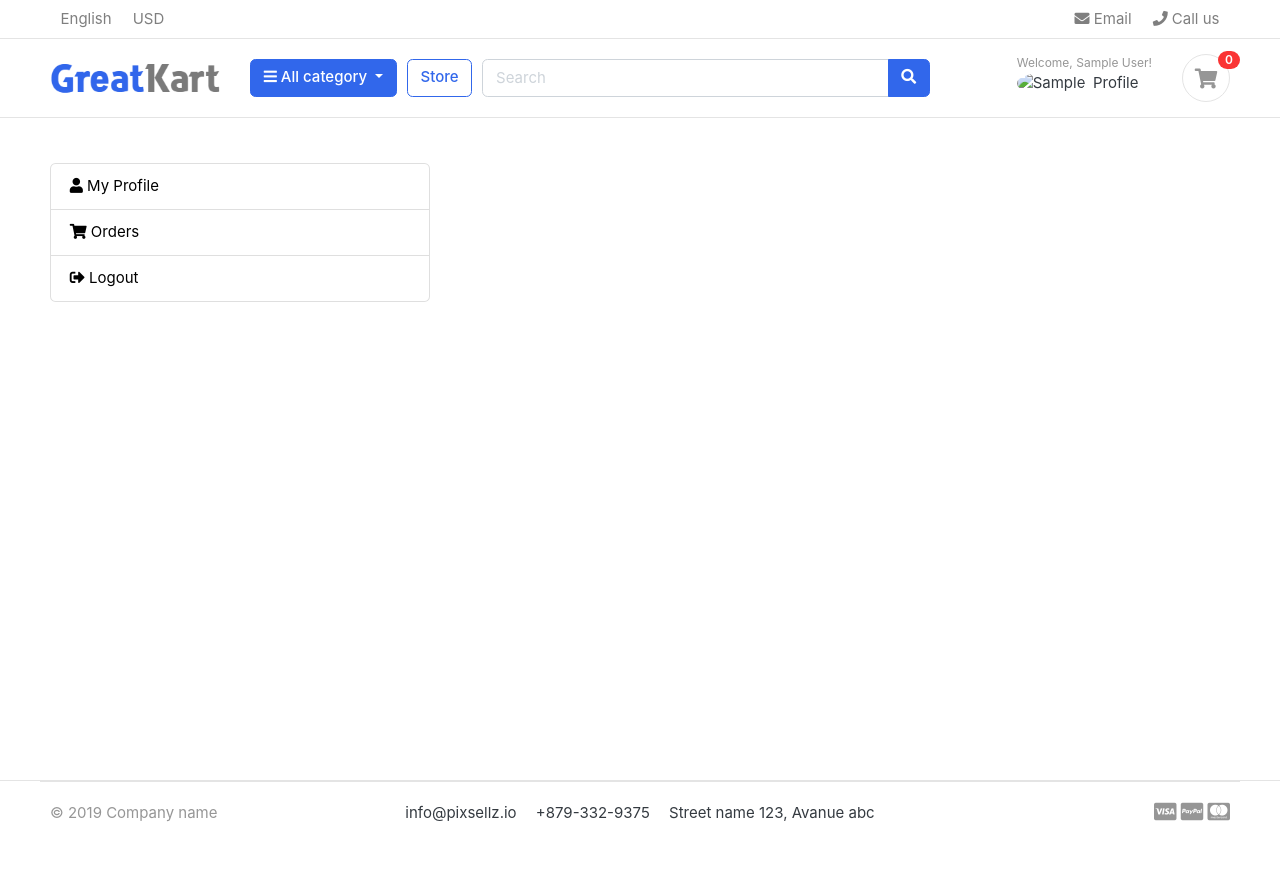
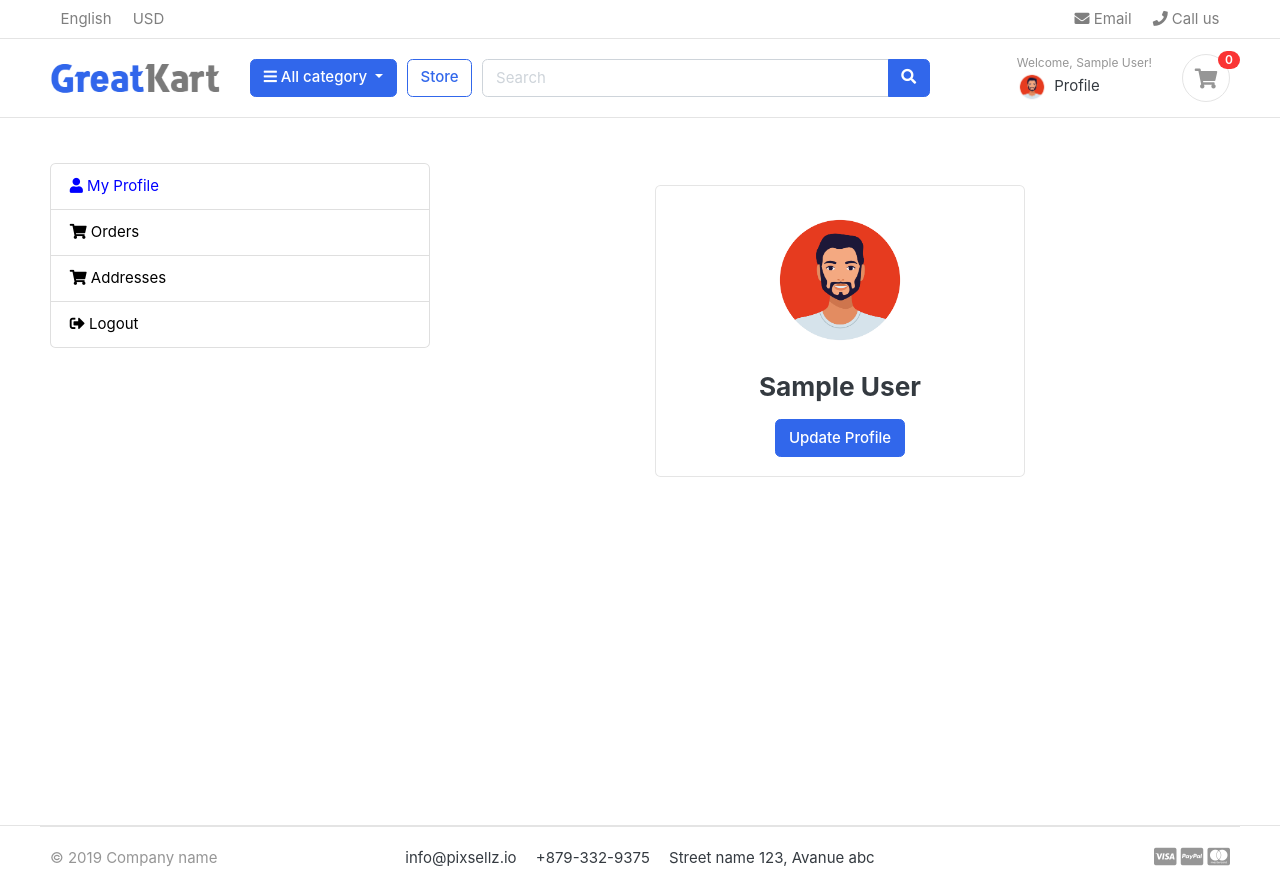
Before and after one commit to sumanbro0/greatkart, a Django app: page /me/ in a window 1280 px wide. Before the commit the page ends 822 px from the top, so only its background shows below. Run offline with Django 5.2, Linux system fonts and the light colour scheme; the visitor is signed in with stand-in values (Sample User, id 1); data comes from the database, SQL or seed files in the repository; some libraries are stand-ins or nearby versions; some web fonts are replaced.

Commit message:
done profile

```diff
--- a/core/settings.py
+++ b/core/settings.py
@@ -41,6 +41,8 @@ INSTALLED_APPS = [
     'product',
     'profiles',
     'cart',
+    'django_htmx',
+
 ]
 
 MIDDLEWARE = [
@@ -51,6 +53,7 @@ MIDDLEWARE = [
     'django.contrib.auth.middleware.AuthenticationMiddleware',
     'django.contrib.messages.middleware.MessageMiddleware',
     'django.middleware.clickjacking.XFrameOptionsMiddleware',
+    'django_htmx.middleware.HtmxMiddleware',
 ]
 
 ROOT_URLCONF = 'core.urls'
--- a/profiles/urls.py
+++ b/profiles/urls.py
@@ -7,9 +7,11 @@ urlpatterns = [
     path('signup/', views.signup_view, name='signup'),
     path('login/', views.login_view, name='login'),
     path('logout/', views.logout_view, name='logout'),
-    path('profile/update/', views.update_profile, name='update_profile'),
+    path('update_profile/', views.update_profile, name='update_profile'),
+
     path('profile/', views.my_profile, name='profile'),
     path("me/", views.me, name="me"),
     path("orders/", views.orders, name="orders"),
     path("address/", views.add_address, name="address"),
+    path("address/<int:pk>/", views.delete_address, name="delete_address"),
 ]
--- a/profiles/views.py
+++ b/profiles/views.py
@@ -1,14 +1,14 @@
 from django.contrib import messages
 from django.contrib.auth import authenticate, login, logout
+from django.http import HttpResponse, JsonResponse
 from django.shortcuts import render,redirect
 from django.contrib.auth.models import User
 from django.contrib.auth.password_validation import validate_password
 from django.core.exceptions import ValidationError
-
-from core import settings
+from django.template.loader import render_to_string
+from .models import Address, Profile
+from django.contrib.auth.decorators import login_required
 from .forms import ProfileForm
-from .models import Profile
-from django.contrib.auth.decorators import login_required
 
 # Create your views here.
 def index(request):
@@ -63,26 +63,19 @@ def logout_view(request):
     messages.success(request, 'You have successfully logged out.')
     return redirect('home')
 
-@login_required
+
+
 def update_profile(request):
-
-    try:
-        profile = request.user.profile
-    except Profile.DoesNotExist:
-        profile = Profile(user=request.user)
-        profile.full_name=request.user.first_name + ' ' + request.user.last_name
     if request.method == 'POST':
-        form = ProfileForm(request.POST, request.FILES, instance=profile)
-        if form.is_valid():
-            form.save()
-            messages.success(request, 'Your profile has been updated.')
-            return redirect('me')
-        else:
-            print(form.errors.as_text())
-            messages.error(request, 'Please correct the error below.' + form.errors.as_text())
-    else:
-        form = ProfileForm(instance=profile)
-    return render(request, 'update_profile.html', {'form': form})
+        profile = Profile.objects.get(user=request.user)
+        avatar = request.FILES.get('avatar')
+        if avatar:
+            profile.avatar = avatar
+        profile.full_name = request.POST.get('full_name')
+        profile.bio = request.POST.get('bio')
+        profile.save()
+        profile_html = render_to_string('profiles.html', {'profile': profile}, request=request)
+        return HttpResponse(profile_html)
 
 
 @login_required
@@ -103,9 +96,33 @@ def orders(request):
 def me(request):
     return render(request, 'dashboard.html')
 
+@login_required
+def add_address(request):
+    addresses = Address.objects.filter(profile__user=request.user)
+    if request.method == "POST":
+        address = request.POST.get('address')
+        city = request.POST.get('city')
+        state = request.POST.get('state')
+        country = request.POST.get('country')
+        zip_code = request.POST.get('zip_code')
+        address,created=Address.objects.get_or_create(address=address, city=city, state=state, country=country, zip_code=zip_code, profile=request.user.profile)
+        if created:
+            messages.success(request, 'Address has been added.')
+        else:
+            messages.error(request, 'Address already exists.')
+    if request.htmx:
+        html = render_to_string('add_address.html', {'addresses': addresses}, request=request)
+        return HttpResponse(html)
+    return render(request, 'add_address.html', {'addresses': addresses})
 
 @login_required
-def add_address(request):
-    if request.method=="POST":
-        pass
-    return render(request, 'add_address.html')
+def delete_address(request, pk):
+    if pk:
+        address = Address.objects.get(id=pk)
+        address.delete()
+        messages.success(request, 'Address has been deleted.')
+    if request.htmx:
+        addresses = Address.objects.filter(profile__user=request.user)
+        html = render_to_string('add_address.html', {'addresses': addresses}, request=request)
+        return HttpResponse(html)
+    return redirect('address')
--- a/templates/base.html
+++ b/templates/base.html
@@ -9,15 +9,15 @@
 	<meta name="viewport" content="width=device-width, initial-scale=1, shrink-to-fit=no" />
 
 	<title>GreatKart | One of the Biggest Online Shopping Platform</title>
-	<script src="https://unpkg.com/htmx.org@1.6.1"></script>
+	<script src="https://unpkg.com/htmx.org@1.6.1" defer></script>
 
 	<link href="{% static 'images/favicon.ico' %}" rel="shortcut icon" type="image/x-icon" />
 
 	<!-- jQuery -->
-	<script src="{% static 'js/jquery-2.0.0.min.js' %}" type="text/javascript"></script>
+	<script src="{% static 'js/jquery-2.0.0.min.js' %}" type="text/javascript" defer></script>
 
 	<!-- Bootstrap4 files-->
-	<script src="{% static 'js/bootstrap.bundle.min.js' %}" type="text/javascript"></script>
+	<script src="{% static 'js/bootstrap.bundle.min.js' %}" type="text/javascript" defer></script>
 	<link href="{% static 'css/bootstrap.css' %}" rel="stylesheet" type="text/css" />
 
 	<!-- Font awesome 5 -->
@@ -70,7 +70,7 @@
 			<div class="container">
 				<div class="row align-items-center">
 					<div class="col-lg-2 col-md-3 col-6">
-						<a href="./" class="brand-wrap">
+						<a href="{% url 'home' %}" class="brand-wrap">
 							<img class="logo" src="{% static './images/logo.png' %}" />
 						</a>
 						<!-- brand-wrap.// -->
@@ -121,9 +121,14 @@
 									{{ request.user.last_name }}!</small>
 								<div class="d-flex align-items-center">
 									<a href="{% url 'me' %}">
+										{% if request.user.profile.avatar and request.user.profile.avatar.url %}
 										<img src="{{ request.user.profile.avatar.url }}"
 											alt="{{ request.user.first_name }}" class="rounded-circle" width="30"
 											height="30" />
+										{% else %}
+										<img src="{% static 'images/suman.jpg' %}" alt="{{ request.user.first_name }}"
+											class="rounded-circle" width="30" height="30" />
+										{% endif %}
 									</a>
 									<a href="{% url 'me' %}" class="ml-2">Profile</a>
 								</div>
--- a/templates/dashboard.html
+++ b/templates/dashboard.html
@@ -3,11 +3,14 @@
 <style>
 	#content {
 		min-height: 80vh;
-		/* Adjust as needed */
 	}
 
 	.list-group-item a {
 		color: black;
+	}
+
+	.list-group-item a.active {
+		color: blue;
 	}
 </style>
 <div class="container">
@@ -16,7 +19,7 @@
 			<ul class="list-group">
 				<li class="list-group-item">
 					<a href="{% url 'profile' %}" hx-get="{% url 'profile' %}" hx-swap="innerHTML" hx-target="#content"
-						hx-boost="true" hx-replace-url="true" data-state="profile">
+						hx-trigger="click, load" hx-boost="true" hx-replace-url="true" data-state="profile">
 						<i class="fas fa-user"></i> My Profile
 					</a>
 				</li>
@@ -27,7 +30,13 @@
 					</a>
 				</li>
 				<li class="list-group-item">
-					<a href="{% url 'logout' %}">
+					<a href="{% url 'address' %}" hx-get="{% url 'address' %}" hx-swap="innerHTML" hx-target="#content"
+						hx-boost="true" data-state="address">
+						<i class="fas fa-shopping-cart"></i> Addresses
+					</a>
+				</li>
+				<li class="list-group-item">
+					<a href="{% url 'logout' %}" id="logout-link">
 						<i class="fas fa-sign-out-alt"></i> Logout
 					</a>
 				</li>
@@ -38,12 +47,29 @@
 		</main>
 	</div>
 </div>
+{% endblock content %}
+{% block script %}
 <script>
 	document.querySelectorAll('a[data-state]').forEach(function (link) {
 		link.addEventListener('click', function () {
+			// Remove the active class from all links
+			document.querySelectorAll('a[data-state]').forEach(function (link) {
+				link.classList.remove('active');
+			});
+
+			// Add the active class to the clicked link
+			this.classList.add('active');
+
 			sessionStorage.setItem('state', this.getAttribute('data-state'));
 		});
 	});
+
+	var logoutLink = document.getElementById('logout-link');
+	if (logoutLink) {
+		logoutLink.addEventListener('click', function () {
+			sessionStorage.clear();
+		});
+	}
 
 	window.addEventListener('DOMContentLoaded', (event) => {
 		var state = sessionStorage.getItem('state');
@@ -51,8 +77,23 @@
 			var link = document.querySelector(`a[data-state="${state}"]`);
 			if (link) {
 				link.click();
+				link.classList.add('active');
+			}
+		} else {
+			// Add the active class to the first link if no state is stored in the sessionStorage
+			var firstLink = document.querySelector('a[data-state]');
+			if (firstLink) {
+				firstLink.classList.add('active');
 			}
 		}
 	});
+
+	document.querySelectorAll('a').forEach(function (link) {
+		link.addEventListener('click', function () {
+			if (this.getAttribute('href') !== '/me') {
+				sessionStorage.clear();
+			}
+		});
+	});
 </script>
-{% endblock content %}
+{% endblock script %}
--- a/templates/profiles.html
+++ b/templates/profiles.html
@@ -1,28 +1,89 @@
 {% load static %}
 {% block content %}
 {% include 'alerts.html' %}
-<style>
-    .profile-card {
-        max-height: 100vh;
-        /* Adjust as needed */
-    }
-</style>
+<div id="content">
     <div class="container mt-5">
         <div class="row justify-content-center">
             <div class="col-md-6">
                 <div class="card profile-card">
                     <div class="card-body text-center">
-                    <img class="rounded-circle mb-3"
-                        src="{% if profile.avatar.url %}{{ profile.avatar.url }}{% else %}{% static 'images/suman.png' %}{% endif %}"
+                        {% if profile.avatar and profile.avatar.url %}
+                        <img class="rounded-circle mb-3" src="{{ profile.avatar.url }}" alt="{{ profile.full_name }}"
+                            width="150" height="150">
+                        {% else %}
+                        <img class="rounded-circle mb-3" src="{% static 'images/suman.jpg' %}"
                             alt="{{ profile.full_name }}" width="150" height="150">
+                        {% endif %}
                         <h3 class="card-title">{{ profile.full_name }}</h3>
                         <p class="card-text">{{ profile.bio }}</p>
-                    <a href="{% url 'update_profile' %}" class="btn btn-primary">
-                        <i class="fas fa-user-edit"></i> Update Profile
-                    </a>
+                        <button type="button" class="btn btn-primary" data-toggle="modal" data-target="#profileModal">
+                            Update Profile
+                        </button>
                     </div>
                 </div>
             </div>
         </div>
     </div>
+
+    <!-- Modal -->
+    <div class="modal fade" id="profileModal" tabindex="-1" role="dialog" aria-labelledby="profileModalLabel"
+        aria-hidden="true">
+        <div class="modal-dialog" role="document">
+            <div class="modal-content">
+                <div class="modal-header">
+                    <h5 class="modal-title" id="profileModalLabel">Update Profile</h5>
+                    <button type="button" class="close" data-dismiss="modal" aria-label="Close">
+                        <span aria-hidden="true">&times;</span>
+                    </button>
+                </div>
+                <form method="post" hx-post="{% url 'update_profile' %}" hx-swap="innerHTML"
+                    hx-encoding='multipart/form-data' hx-target="#content"
+                    hx-headers='{"X-CSRFToken":"{{ csrf_token }}"}' enctype="multipart/form-data">
+                    <div class="modal-body">
+                        <div class="form-group">
+                            {% if profile.avatar and profile.avatar.url %}
+                            <img id="currentImage" class="rounded-circle mb-3" src="{{ profile.avatar.url }}"
+                                alt="{{ profile.full_name }}" width="150" height="150">
+
+                            {% endif %}
+                            <label for="avatar">Profile Picture</label>
+                            <input type="file" class="form-control-file" id="avatar" name="avatar">
+                        </div>
+                        <div class="form-group">
+                            <label for="full_name">Full Name</label>
+                            <input type="text" class="form-control" id="full_name" name="full_name"
+                                value="{{ profile.full_name }}">
+                        </div>
+                        <div class="form-group">
+                            <label for="bio">Bio</label>
+                            <input type="text" class="form-control" id="bio" name="bio" value="{{ profile.bio }}">
+                        </div>
+                    </div>
+                    <div class="modal-footer">
+                        <button type="button" class="btn btn-secondary" data-dismiss="modal">Close</button>
+                        <button type="submit" class="btn btn-primary">Save changes</button>
+                    </div>
+                </form>
+            </div>
+        </div>
+    </div>
+</div>
 {% endblock %}
+<script>
+    document.body.addEventListener('htmx:afterSwap', function (event) {
+        $('#profileModal').modal('hide');
+        $('.modal-backdrop').remove();
+    });
+    $('#profileModal').on('show.bs.modal', function (e) {
+        var reader = new FileReader();
+        reader.onload = function (e) {
+            $('#currentImage').attr('src', e.target.result);
+        }
+        var file = $('#avatar')[0].files[0];
+        if (file) {
+            reader.readAsDataURL(file);
+        }
+        $('#avatar').val('');
+    });
+
+</script>
```
Also changed, not shown: templates/add_address.html (added, +54 -0 lines), templates/add_addresses.html (deleted, +0 -33 lines). Lines whose indentation alone changed are shown as unchanged.
